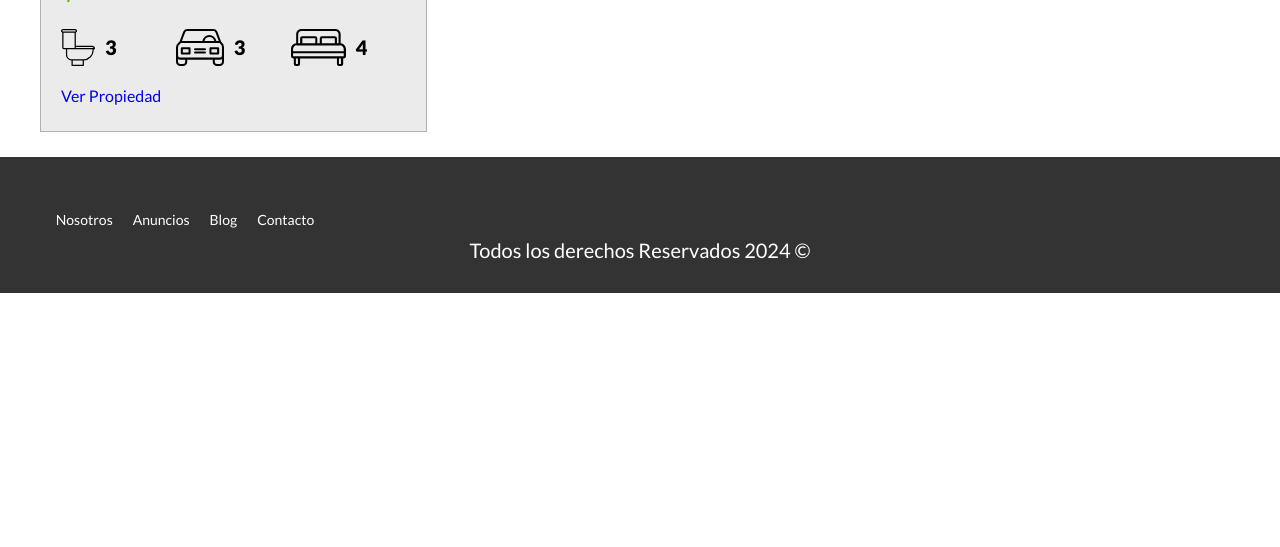
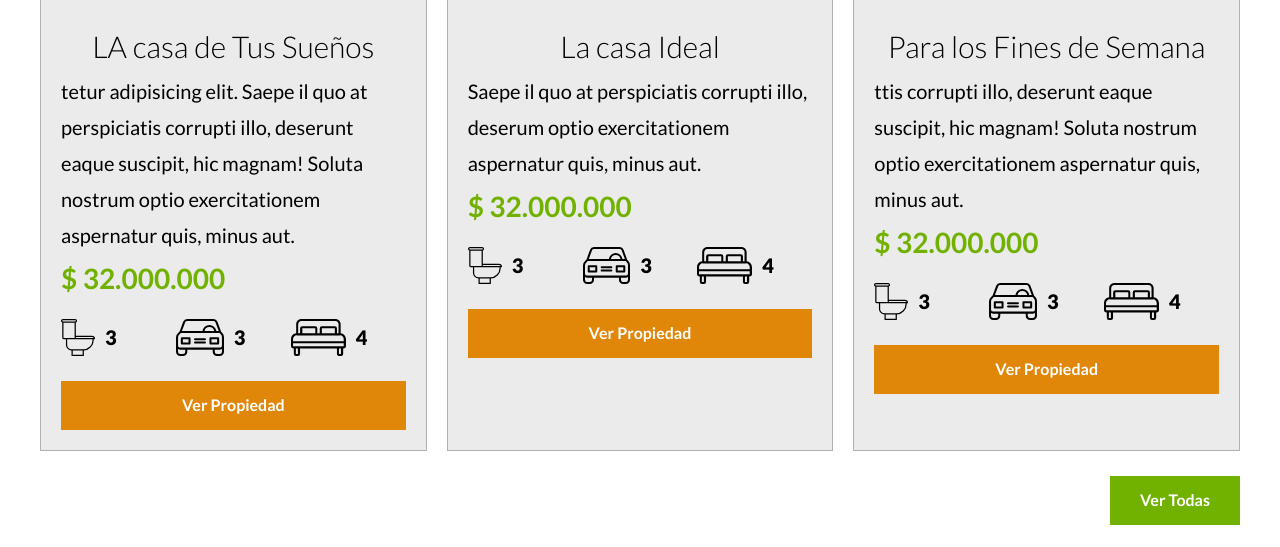
Before and after one commit to lombardo91/Inmobiliaria-LS, a PHP site: page / in a window 1280 px wide. Shown: the part 1580-2127 px from the top of the page. Before the commit the page ends 1873 px from the top, so only its background shows below. Run offline with PHP 8.4, Linux system fonts and the light colour scheme.

Commit message:
actualizacion de archivos

```diff
--- a/apuntes.txt
+++ b/apuntes.txt
@@ -1,4 +1,4 @@
-288--->  npx gulp css - Ejecutar css!!
+292--->  npx gulp css - Ejecutar css!!
 
 Me funcionó primero ejecutnado
 --- npm i -D gulp@4.0.2 gulp-imagemin@7.1.0
--- a/index.html
+++ b/index.html
@@ -19,7 +19,7 @@
                 <na class="navegacion">
                    <a href="nosotros.html">Nosotros</a>
                    <a href="anuncios.html">Anuncios</a>
-                   <!-- <a href="blog.html">Blog</a> -->
+                   <a href="blog.html">Blog</a>
                    <a href="contacto.html">Contacto</a>
                 </na>
 
@@ -88,14 +88,153 @@
                             <p>4</p>
                         </li>
                     </ul>
-                    <a href="anuncios.html" class="boton boton-amarillo">
+                    <a href="anuncios.html" class="boton-amarillo-block">
                         Ver Propiedad
                     </a>
 
-                </div>
-            </div>
+                </div> <!--.contenido-anuncio-->
+            </div><!--.anuncio-->
+            <div class="anuncio">
+                <picture>
+                  <source srcset="build/img/anuncio2.webp" type="image/webp">
+                  <source srcset="build/img/anuncio2.jpg" type="image/jpeg">
+                  <img loading="lazy"  src="build/img/anuncio1.jpg" alt="anuncio">
+                </picture>
+
+                <div class="contenido-anuncio">
+                    <h3>La casa Ideal</h3>
+                    <p>Saepe il quo at perspiciatis corrupti illo, deserum optio exercitationem aspernatur quis, minus aut.</p>
+                    <p class="precio">$ 32.000.000</p>
+
+                    <ul class="iconos-caracteristicas">
+                        <li>
+                            <img loading="lazy" src="build/img/icono_wc.svg" alt="icono wc">
+                            <p>3</p>
+                        </li>
+                        <li>
+                            <img loading="lazy" src="build/img/icono_estacionamiento.svg" alt="icono estacionamiento">
+                            <p>3</p>
+                        </li>
+                        <li>
+                            <img loading="lazy" src="build/img/icono_dormitorio.svg" alt="icono dormitorios">
+                            <p>4</p>
+                        </li>
+                    </ul>
+                    <a href="anuncios.html" class="boton-amarillo-block">
+                        Ver Propiedad
+                    </a>
+
+                </div> <!--.contenido-anuncio-->
+            </div><!--.anuncio-->
+            <div class="anuncio">
+                <picture>
+                  <source srcset="build/img/anuncio3.webp" type="image/webp">
+                  <source srcset="build/img/anuncio3.jpg" type="image/jpeg">
+                  <img loading="lazy"  src="build/img/anuncio1.jpg" alt="anuncio">
+                </picture>
+
+                <div class="contenido-anuncio">
+                    <h3>Para los Fines de Semana</h3>
+                    <p>ttis corrupti illo, deserunt eaque suscipit, hic magnam! Soluta nostrum optio exercitationem aspernatur quis, minus aut.</p>
+                    <p class="precio">$ 32.000.000</p>
+
+                    <ul class="iconos-caracteristicas">
+                        <li>
+                            <img loading="lazy" src="build/img/icono_wc.svg" alt="icono wc">
+                            <p>3</p>
+                        </li>
+                        <li>
+                            <img loading="lazy" src="build/img/icono_estacionamiento.svg" alt="icono estacionamiento">
+                            <p>3</p>
+                        </li>
+                        <li>
+                            <img loading="lazy" src="build/img/icono_dormitorio.svg" alt="icono dormitorios">
+                            <p>4</p>
+                        </li>
+                    </ul>
+                    <a href="anuncios.html" class="boton-amarillo-block">
+                        Ver Propiedad
+                    </a>
+
+                </div> <!--.contenido-anuncio-->
+            </div><!--.anuncio-->
+
+        </div><!--.contenedor-anuncio-->
+        <div class="alinear-derecha">
+            <a href="anuncios.html" class="boton-verde">
+                Ver Todas
+            </a>
         </div>
     </section>
+
+    <section class="imagen-contacto">
+        <h2>Encuentra la Casa de tus Sueños</h2>
+        <p>Completa el formulario, y en breve un accesor se pondra a dispociosion</p>
+        <a href="contacto.html" class="boton-amarillo">Contactànos</a>
+    </section>
+
+    <div class="contenedor seccion seccion-inferior">
+        <section class="blog">
+            <h3>Nuestro Blog</h3>
+
+            <article class="entrada-blog">
+                <div class="imagen">
+                    <picture>
+                        <source srcset="build/img/blog1.webp" type="image/webp">
+                        <source srcset="build/img/blog1.jpg" type="image/jpeg">
+                        <img loading="lazy" alt="build/img/blog1.jpg" alt="Texto Entrada Blog">
+                    </picture>
+                </div>
+                <div class="texto-entrada">
+                    <a href="entrada.html">
+                        <h4>Terraza en el Techo de Tu Casa</h4>
+                        <p>Escrito el <span>19/12/2023</span> por: <span>Admin</span></p>
+
+                        <p>
+                            Consejos, Opciones e Ideas para Constrir tu TERRAZZA
+                            sobre el Techo de tu CASA
+                        </p>
+                    </a>
+                </div>
+
+            </article>
+
+            <article class="entrada-blog">
+                <div class="imagen">
+                    <picture>
+                        <source srcset="build/img/blog2.webp" type="image/webp">
+                        <source srcset="build/img/blog2.jpg" type="image/jpeg">
+                        <img loading="lazy" alt="build/img/blog2.jpg" alt="Texto Entrada Blog">
+                    </picture>
+                </div>
+                <div class="texto-entrada">
+                    <a href="entrada.html">
+                        <h4>Decoraciones Internas - Ideas Imperdibles</h4>
+                        <p>Escrito el <span>13/12/2023</span> por: <span>Admin</span></p>
+
+                        <p>
+                            Maximiza el espacio, decora e ilumina Rincones,
+                            Combina Muebles, Paredes y Decoraciones
+                        </p>
+                    </a>
+                </div>
+
+            </article>
+        </section>
+
+        <section class="testimoniales">
+            <h3>Testimoniales</h3>
+
+            <div class="testimonial">
+                <blockquote>
+                    Lorem ipsum, dolor sit amete illum, molestias architecto. Lorem ipsum, dolor sit amete illum, molestias architecto.
+                    Lorem ipsum, dolor sit amete illum, molestias architecto. Lorem ipsum, dolor sit amete illum, molestias architecto.
+                </blockquote>
+                <p>- Mauro Ezequiel</p>
+            </div>
+        </section>
+
+    </div>
 
     <footer class="footer seccion">
         <div class="contenedor contenedor-footer">
--- a/nosotros.html
+++ b/nosotros.html
@@ -36,7 +36,7 @@
         <div class="contenedor contenedor-footer">
             <na class="navegacion">
                 <a href="nosotros.html">Nosotros</a>
-                <a href="anuncios.html">Anuncio</a>
+                <a href="anuncios.html">Anuncios</a>
                 <a href="blog.html">Blog</a>
                 <a href="contacto.html">Contacto</a>
              </na>
--- a/src/scss/app.scss
+++ b/src/scss/app.scss
@@ -3,6 +3,7 @@
 @import 'base/mixins';
 @import 'base/globales';
 @import 'base/utilidades';
+@import 'base/botones';
 
 
 /**  UI **/
@@ -11,3 +12,5 @@
 @import 'layout/navegacion';
 @import 'layout/iconos';
 @import 'layout/anuncios';
+@import 'layout/contactar';
+@import 'layout/inferior';
--- /dev/null
+++ b/src/scss/base/_botones.scss
@@ -0,0 +1,10 @@
+.boton-amarillo-block{
+    @include boton($amarillo, block);
+}
+.boton-amarillo{
+    @include boton($amarillo, inline-block);
+}
+
+.boton-verde{
+    @include boton($verde, inline-block);
+}
--- a/src/scss/base/_mixins.scss
+++ b/src/scss/base/_mixins.scss
@@ -21,3 +21,18 @@
     gap: $espaciado;
     grid-template-columns: repeat($columnas, 1fr);
 }
+
+@mixin boton($bgColor, $display ) {
+    background-color: $bgColor;
+    color: $blanco;
+    font-weight: $bold;
+    text-decoration: none;
+    padding: 1rem 3rem;
+    text-align: center;
+    margin-top: calc($separacion / 2);
+    display: $display;
+
+    &:hover {
+        background-color: darken($bgColor, 4);
+    }
+}
--- a/src/scss/base/_utilidades.scss
+++ b/src/scss/base/_utilidades.scss
@@ -5,3 +5,8 @@
 .contenido-centrado {
     max-width: 800px;
 }
+.alinear-derecha{
+  //  text-align: right;
+  display: flex;
+  justify-content: flex-end;
+}
--- a/src/scss/layout/_anuncios.scss
+++ b/src/scss/layout/_anuncios.scss
@@ -8,12 +8,12 @@
 
 .anuncio{
     background-color: lighten($gris, 4);
-    border: 1.8px solid darken($gris, 19)
-
+    border: 1.8px solid darken($gris, 19);
 }
 
 .contenido-anuncio{
     padding: 2rem;
+    max-height: 80rem;
 }
 
 p{
--- /dev/null
+++ b/src/scss/layout/_contactar.scss
@@ -0,0 +1,25 @@
+.no-webp .imagen-contacto{
+background-image: url('../img/encuentra.jpg');
+}
+.webp .imagen-contacto{
+    background-image: url('../img/encuentra.webp');
+}
+.imagen-contacto{
+    background-position: center center;
+    background-size: cover;
+    padding: $separacion * 2 0;
+
+    display: flex;
+    flex-direction: column;
+    align-items: center;
+
+    h2{
+        font-size: 4rem;
+        color: $blanco;
+        font-weight: $black;
+    }
+    p{
+        color: $blanco;
+        font-size: 2rem;
+    }
+}
--- a/src/scss/layout/_header.scss
+++ b/src/scss/layout/_header.scss
@@ -13,11 +13,11 @@
         background-size: cover;   // Tome toda el espacio disponible
 
         @include tablet {
-            min-height: 45rem;
+            min-height: 70rem;
         }
         .contenido-header{
             @include tablet {
-                min-height: 15rem;
+                min-height: 70rem;
             }
         }
     }
@@ -29,12 +29,12 @@
     flex-direction: column;
     justify-content: space-between;
 
-
     h1 {
         text-align: left; // alinear lado izquierdo
         color: $blanco;
         font-weight: $bold;
         line-height: 2;
-        max-width: 70rem;
+        max-width: 70rem;  //Salto de linea del titulo
+
     }
 }
--- /dev/null
+++ b/src/scss/layout/_inferior.scss
@@ -0,0 +1,45 @@
+@include tablet{
+    .seccion-inferior{
+        display: grid;
+        grid-template-columns: 2fr 1fr;
+        column-gap: 2rem;
+    }
+}
+
+.entrada-blog{
+    margin-bottom: 2rem;
+
+    @include tablet{
+        display: grid;
+        grid-template-columns: 1fr 2fr;
+        column-gap: 2rem;
+    }
+    &:last-of-type{
+        margin-bottom: 0;
+    }
+}
+
+.texto-entrada{
+    a{
+        color: $negro;
+        display: block;
+        margin-top: 4rem;
+        @include tablet {
+            margin-top: 0;
+        }
+    }
+    h4{
+        margin: 0;
+        line-height: 1.4;
+        &::after {
+            content: '';
+            display: block;
+            width: 25rem;
+            height: .2rem;
+            background-color: $verde;
+        }
+    }
+    span{
+        color: $verde;
+    }
+}
```
Also changed, not shown: build/css/app.css, 3 other files.
